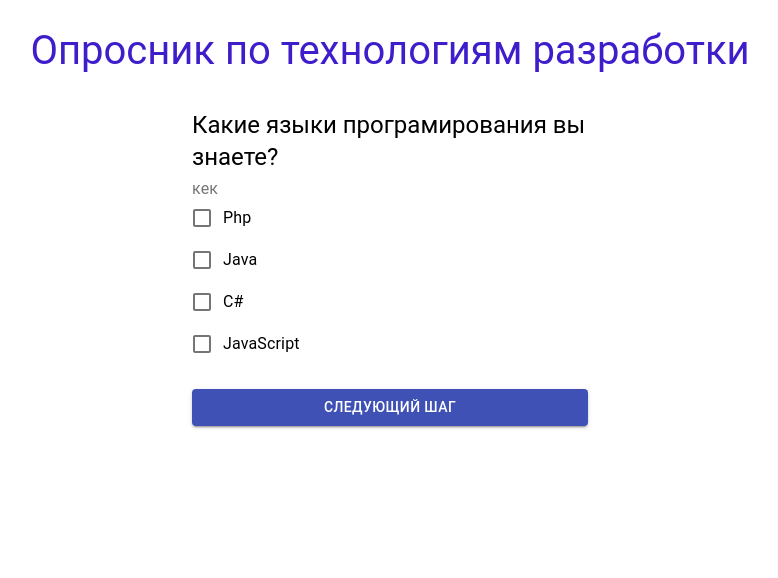
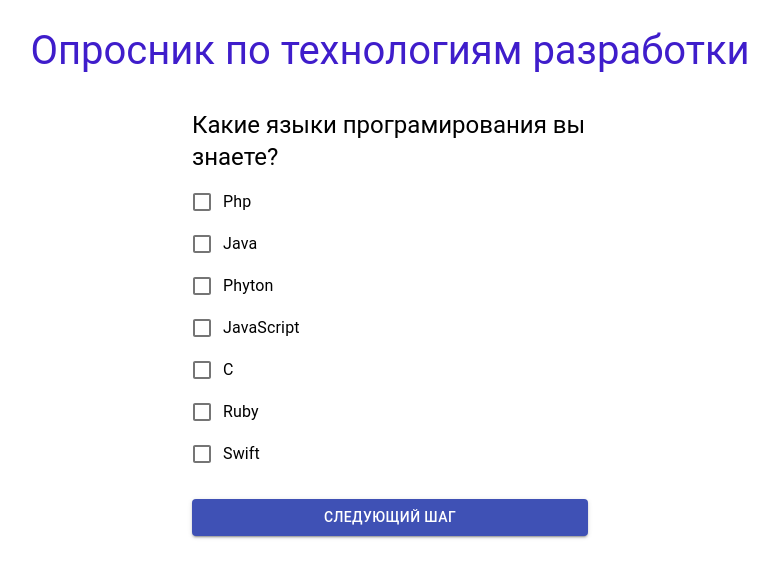
Before and after one commit to vadimqq/questionnaire_TS, a React (Create React App) app: page /step3 in a window 1280 px wide. Shown: the top 578 px of the page, without its empty margins (250-1028 px from the left). Built offline with nearby package versions, Linux system fonts and the light colour scheme.

Commit message:
add step3 validaton

```diff
--- a/package.json
+++ b/package.json
@@ -5,6 +5,7 @@
   "dependencies": {
     "@hookform/resolvers": "^1.3.5",
     "@material-ui/core": "^4.11.3",
+    "@material-ui/lab": "^4.0.0-alpha.57",
     "@testing-library/jest-dom": "^5.11.4",
     "@testing-library/react": "^11.1.0",
     "@testing-library/user-event": "^12.1.10",
--- a/src/pages/Result.tsx
+++ b/src/pages/Result.tsx
@@ -72,6 +72,7 @@ export const Result = () => {
             { info.lastName }
             </Typography>
           </div>
+          { info.city !== '' &&
             <div className={ styles.content }>
               <Typography variant="h5" component="span" className={ styles.title }>
                 Город:
@@ -80,6 +81,8 @@ export const Result = () => {
                 { info.city }
               </Typography>
             </div>
+          }
+          { questionnaire.age !== '' &&
             <div className={ styles.content }>
               <Typography variant="h5" component="span" className={ styles.title }>
                 Возраст:
@@ -88,6 +91,7 @@ export const Result = () => {
                 { questionnaire.age }
               </Typography>
             </div>
+          }
           <div className={ styles.content }>
             <Typography variant="h5" component="span">
               Языки програмирования
--- a/src/pages/Step3.tsx
+++ b/src/pages/Step3.tsx
@@ -7,8 +7,9 @@ import { Container } from '@material-ui/core'
 import { SubmitButton } from '../components/Buttton'
 import Checkbox from '@material-ui/core/Checkbox'
 import FormControlLabel from '@material-ui/core/FormControlLabel'
-import FormLabel from '@material-ui/core/FormLabel'
 import Typography from '@material-ui/core/Typography'
+import Alert from '@material-ui/lab/Alert'
+
 import { setLenguages } from '../store/questionnaireReducer'
 
 const useStyle = makeStyles((theme) => ({
@@ -33,18 +34,27 @@ export const Step3 = () => {
   const [value, setValue] = useState({
     Php: false,
     Java: false,
-    CSharp: false,
-    JavaScript: false
+    Phyton: false,
+    JavaScript: false,
+    Ruby: false,
+    C: false,
+    Swift: false
   })
+  const [alert, setAlert] = useState(false)
 
   const handleChange = (event: React.ChangeEvent<HTMLInputElement>) => {
-    setValue({ ...value, [event.target.name]: event.target.checked });
+    setAlert(false)
+    setValue({ ...value, [event.target.name]: event.target.checked })
   }
 
   const submitHandler = (e: React.FormEvent<HTMLFormElement>) => {
     e.preventDefault()
+    if (createResult(value).length > 0) {
       dispatch(setLenguages(createResult(value)))
       history.push('/result')
+    } else {
+      setAlert(true)
+    }
   }
 
   const createResult = (value: any) => {
@@ -59,7 +69,7 @@ export const Step3 = () => {
     return result
   }
 
-  const { Php, Java, CSharp, JavaScript } = value
+  const { Php, Java, Phyton, JavaScript, C, Ruby, Swift } = value
 
   return (
     <Container
@@ -73,7 +83,6 @@ export const Step3 = () => {
         noValidate
         className={ styles.form }
       >
-        <FormLabel component="legend">кек</FormLabel>
         <FormControlLabel
           control={<Checkbox checked={Php} onChange={handleChange} name="Php" />}
           label="Php"
@@ -84,13 +93,26 @@ export const Step3 = () => {
           label="Java"
         />
         <FormControlLabel
-            control={<Checkbox checked={CSharp} onChange={handleChange} name="CSharp" />}
-            label="C#"
+          control={<Checkbox checked={Phyton} onChange={handleChange} name="Phyton" />}
+          label="Phyton"
         />
         <FormControlLabel
           control={<Checkbox checked={JavaScript} onChange={handleChange} name="JavaScript" />}
           label="JavaScript"
         />
+        <FormControlLabel
+          control={<Checkbox checked={C} onChange={handleChange} name="C" />}
+          label="C"
+        />
+        <FormControlLabel
+          control={<Checkbox checked={Ruby} onChange={handleChange} name="Ruby" />}
+          label="Ruby"
+        />
+        <FormControlLabel
+          control={<Checkbox checked={Swift} onChange={handleChange} name="Swift" />}
+          label="Swift"
+        />
+        {alert == true && <Alert severity="error">Необходимо выбрать хотя бы один пункт!</Alert>}
         <SubmitButton>Следующий шаг</SubmitButton>
       </form>
     </Container>
```
Also changed, not shown: 1 other file (tests, documents, lock files or other folders). Lines whose indentation alone changed are shown as unchanged.
